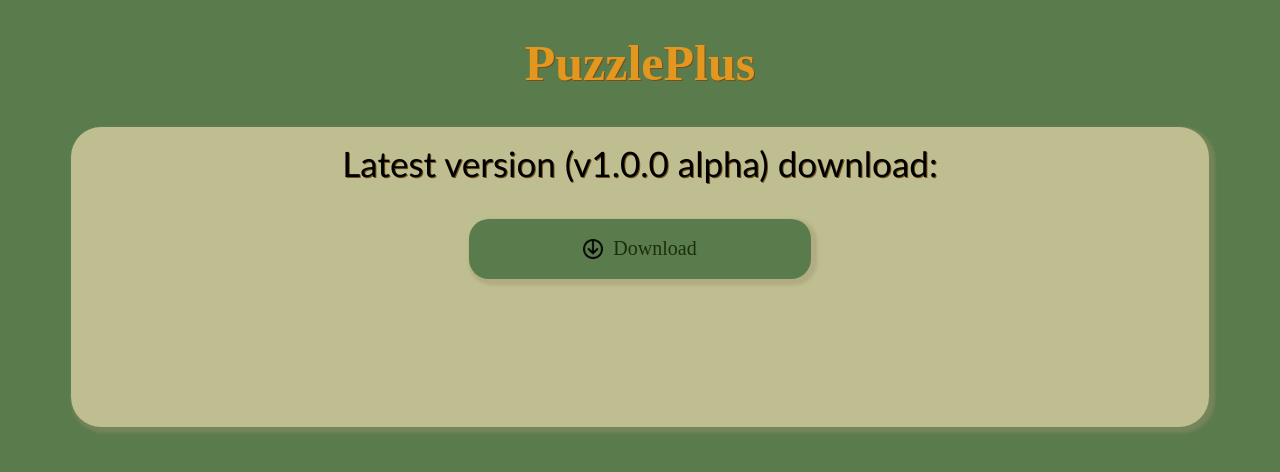
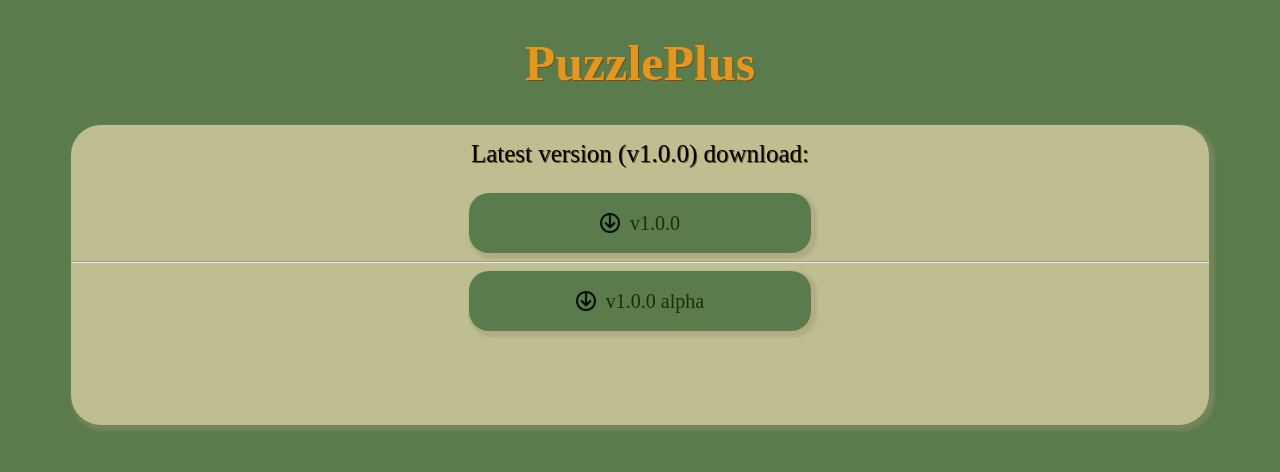
Before and after one commit to fzydesu/FZY-Team.github.io, a plain HTML site: page PuzzlePlus/index.html in a window 1280 px wide. Drawn offline with Linux system fonts and the light colour scheme.

Commit message:
Add files via upload

```diff
--- a/PuzzlePlus/index.html
+++ b/PuzzlePlus/index.html
@@ -7,11 +7,18 @@
 <body>
     <h1 id="title">PuzzlePlus</h1>
     <div id="background">
-        <p class="topic">Latest version (v1.0.0 alpha) download:</p>
-        <a href="a/versions/PuzzlePlus v1.0.0 alpha - setup.exe" download="v1.0.0 alpha" style="text-decoration: none">
+        <p class="topic">Latest version (v1.0.0) download:</p>
+        <a href="a/versions/PuzzlePlus v1.0.0 setup.exe" download="v1.0.0 setup.exe" style="text-decoration: none">
             <div class="bottom" id="Last">
                 <img src="a/imgs/down.png" class="down"/>
-                <span style="text-decoration: none">Download</span>
+                <span style="text-decoration: none">v1.0.0</span>
+            </div>
+        </a>
+        <hr/>
+        <a href="a/versions/PuzzlePlus v1.0.0 alpha - setup.exe" download="v1.0.0 alpha setup.exe" style="text-decoration: none">
+            <div class="bottom" id="Last">
+                <img src="a/imgs/down.png" class="down"/>
+                <span style="text-decoration: none">v1.0.0 alpha</span>
             </div>
         </a>
     </div>
--- a/PuzzlePlus/website.css
+++ b/PuzzlePlus/website.css
@@ -19,8 +19,8 @@ body{
 .topic{
     padding-top: 15px;
     text-align: center;
-    font-size: 35px;
-    font-family: 'Gill Sans', 'Gill Sans MT', Calibri, 'Trebuchet MS', sans-serif;
+    font-size: 25px;
+    font-family: "Ink Free";
     text-shadow: 1px 1px rgb(114, 81, 28);
 }
 .bottom{
```
Also changed, not shown: 1 other file.
